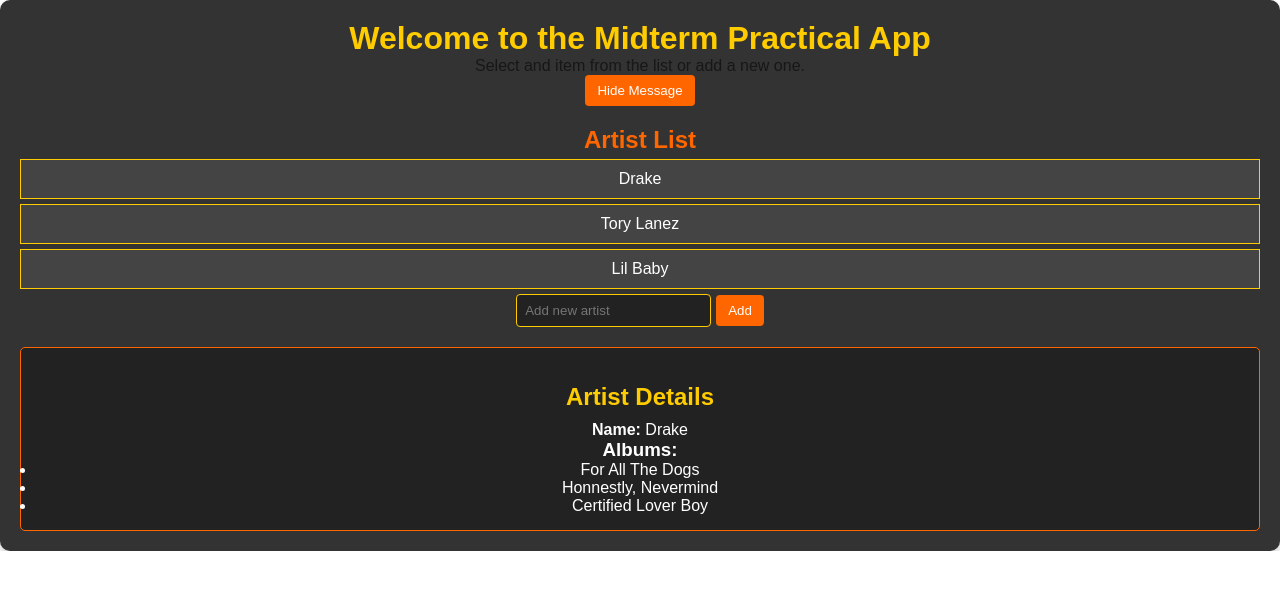
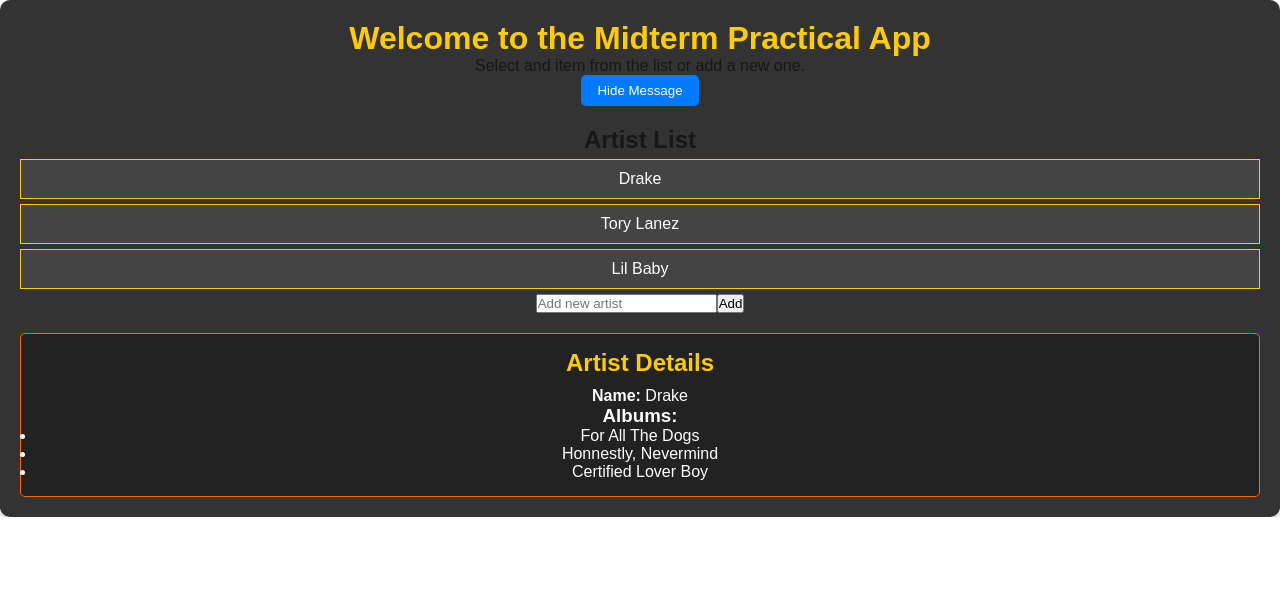
Before and after one commit to PapisCode/Midterm-Practical, a Next.js app in the folder midterm-practical/: page / in a window 1280 px wide. Both pictures are taken after a click on the item "Drake". Shown: the top 590 px of the page. Built offline with nearby package versions, Linux system fonts and the light colour scheme.

Commit message:
Fixed all bugs with the css styls when running local3000, cleaner look to the App

```diff
--- a/midterm-practical/components/ItemDetails.js
+++ b/midterm-practical/components/ItemDetails.js
@@ -14,7 +14,7 @@
 
     return (
         <div className={styles.detailsContainer}>
-            <h2>Artist Details</h2>
+            <h2 className={styles.heading}>Artist Details</h2>
             <p><strong>Name:</strong> {selectedItem.name}</p>
             <h3>Albums:</h3>
             <ul>
--- a/midterm-practical/components/ItemList.js
+++ b/midterm-practical/components/ItemList.js
@@ -13,7 +13,7 @@
 
 return (
     <div className={styles.listContainer}>
-        <h2>Artist List</h2>
+        <h2 className={styles.heading}>Artist List</h2>
         <ul>
             {items.length > 0 ? (
                 items.map((item, index) => (
--- a/midterm-practical/components/MainComponent.js
+++ b/midterm-practical/components/MainComponent.js
@@ -6,9 +6,9 @@
 
     return (
     <div className={styles.mainContainer}>
-        <h1>Welcome to the Midterm Practical App</h1>
+        <h1 className={styles.title}>Welcome to the Midterm Practical App</h1>
         {WelcomeMessage && <p>Select and item from the list or add a new one.</p>}
-        <button onClick ={() => setWelcomeMessage(false)}>Hide Message</button>
+        <button className={styles.button} onClick ={() => setWelcomeMessage(false)}>Hide Message</button>
         </div>
         );
 }
--- a/midterm-practical/styles/Home.module.css
+++ b/midterm-practical/styles/Home.module.css
@@ -17,16 +17,16 @@
   box-shadow: 0px 4px 8px rgba(0, 0, 0, 0.2);
 }
 
-h1 {
+.title {
   color: #ffcc00;
 }
 
-h2 {
+.heading {
   margin-top: 20px;
   color: #ff6600;
 }
 
-button {
+.button {
   background-color: #007bff;
   color: white;
   border: none;
@@ -35,6 +35,6 @@
   border-radius: 5px;
 }
 
-button:hover {
+.button:hover {
   background-color: #0056b3;
 }
--- a/midterm-practical/styles/ItemList.module.css
+++ b/midterm-practical/styles/ItemList.module.css
@@ -22,7 +22,7 @@
     color: black;
 }
 
-input {
+.inputField {
     padding: 8px;
     margin-right: 5px;
     border: 1px solid #ffcc00;
@@ -31,7 +31,7 @@
     color: white;
 }
 
-button {
+.button {
     padding: 8px 12px;
     border: none;
     background-color: #ff6600;
@@ -40,6 +40,6 @@
     border-radius: 4px;
 }
 
-button:hover {
+.button:hover {
     background-color: #ff3300;
 }
```
